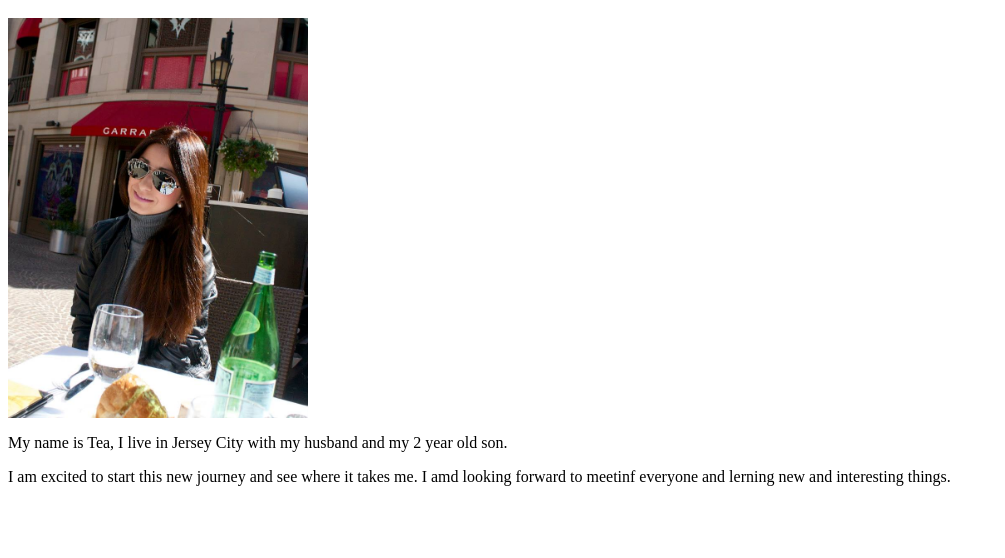
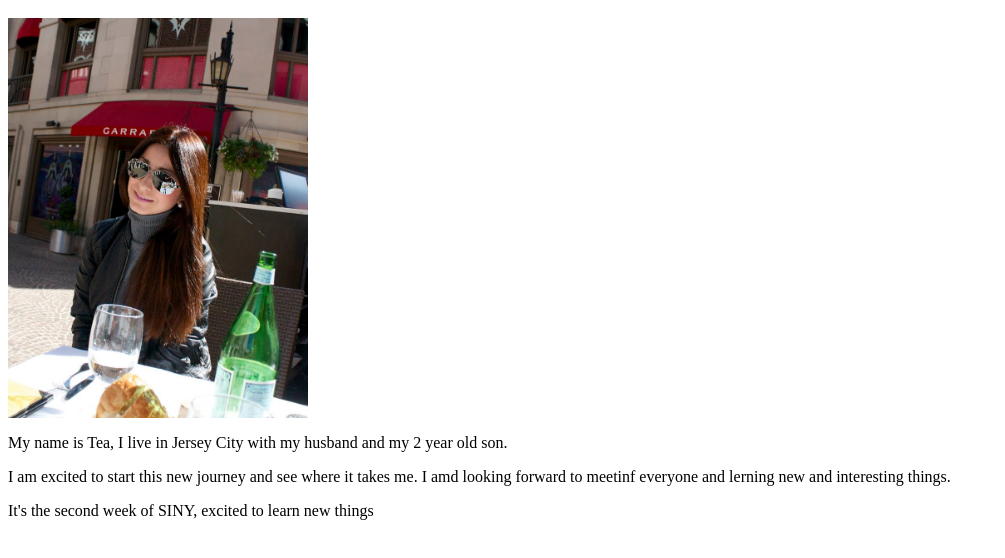
Before and after one commit to joelitea/joelitea.github.io, a plain HTML site: page index.html in a window 1280 px wide. Shown: the part 48-606 px from the top of the page, without its empty margins (0-1005 px from the left). Drawn offline with Linux system fonts and the light colour scheme.

Commit message:
Added a paragraph

```diff
--- a/index.html
+++ b/index.html
@@ -9,6 +9,8 @@ HTML Basics
 <img src="imgs/Tea.jpg" width="300" />
 <p> My name is Tea, I live in Jersey City with my husband and my 2 year old son.
 <p> I am excited to start this new journey and see where it takes me. I amd looking forward to meetinf everyone and lerning new and interesting things. </p1>
+<p> It's the second week of SINY, excited to learn new things</p>
+
 
 </body>
 </html>
```
